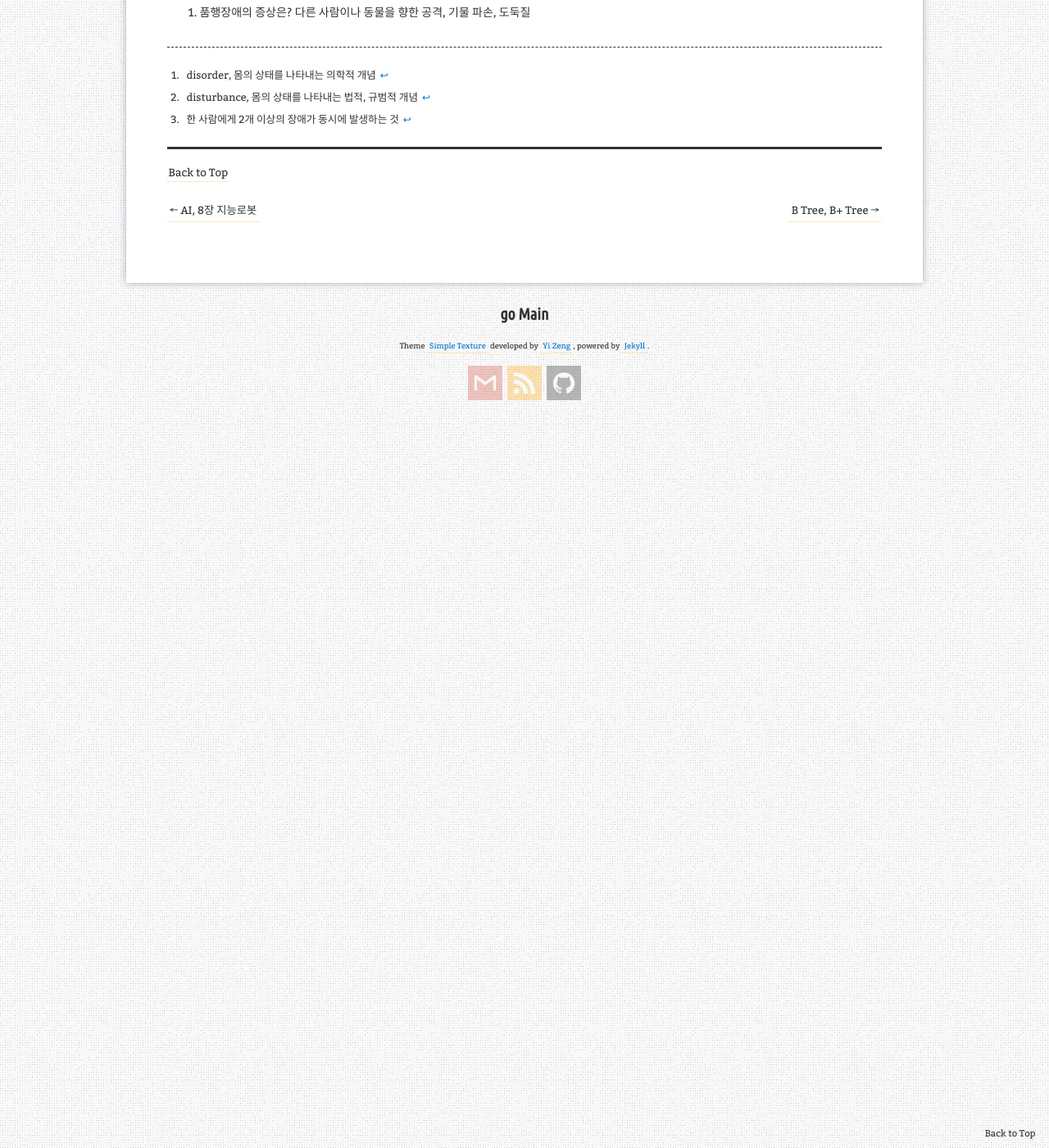
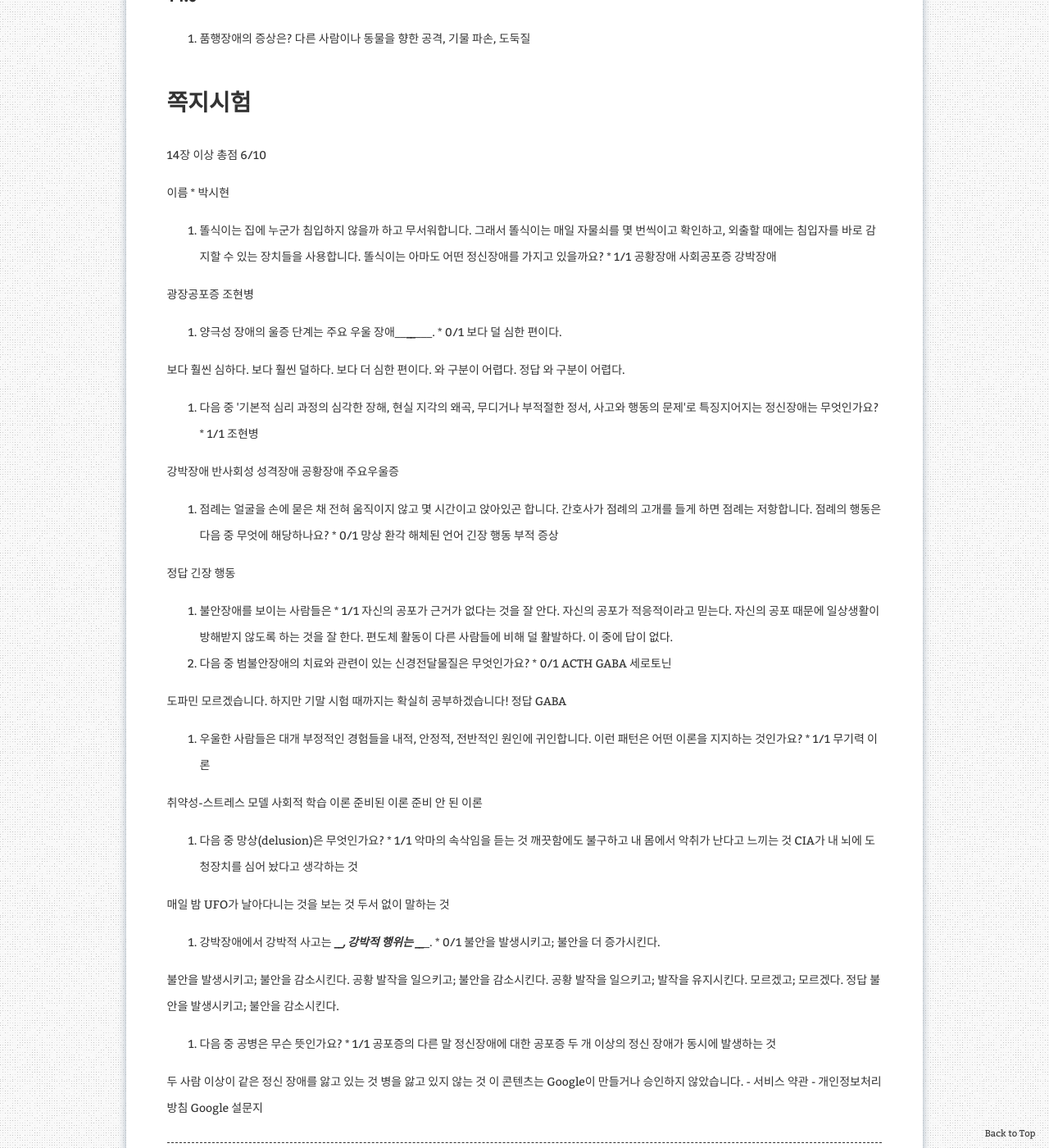
Before and after one commit to aristohyun/aristohyun.github.io, a Jekyll site: the page built from _posts/2021-11-23-psychology_14.md, in a window 1280 px wide and 1400 px high, scrolled down 12082 px. Shown: the whole window at 82% size. Built offline with Jekyll 4.4.1, drawn with Linux system fonts in a browser that asks for light colours; comment, search, counter and statistics services are not loaded.

Commit message:
Update 2021-11-23-psychology_14.md

```diff
--- a/_posts/2021-11-23-psychology_14.md
+++ b/_posts/2021-11-23-psychology_14.md
@@ -373,3 +373,113 @@ dc
 ## 14.8
 
 1. 품행장애의 증상은? 다른 사람이나 동물을 향한 공격, 기물 파손, 도둑질
+
+# 쪽지시험
+
+
+14장 이상
+총점
+6/10
+
+이름 *
+박시현
+
+1. 똘식이는 집에 누군가 침입하지 않을까 하고 무서워합니다. 그래서 똘식이는 매일 자물쇠를 몇 번씩이고 확인하고, 외출할 때에는 침입자를 바로 감지할 수 있는 장치들을 사용합니다. 똘식이는 아마도 어떤 정신장애를 가지고 있을까요? *
+1/1
+공황장애
+사회공포증
+강박장애
+
+광장공포증
+조현병
+
+2. 양극성 장애의 울증 단계는 주요 우울 장애___________. *
+0/1
+보다 덜 심한 편이다.
+
+보다 훨씬 심하다.
+보다 훨씬 덜하다.
+보다 더 심한 편이다.
+와 구분이 어렵다.
+정답
+와 구분이 어렵다.
+
+3. 다음 중 '기본적 심리 과정의 심각한 장해, 현실 지각의 왜곡, 무디거나 부적절한 정서, 사고와 행동의 문제'로 특징지어지는 정신장애는 무엇인가요? *
+1/1
+조현병
+
+강박장애
+반사회성 성격장애
+공황장애
+주요우울증
+
+4. 점례는 얼굴을 손에 묻은 채 전혀 움직이지 않고 몇 시간이고 앉아있곤 합니다. 간호사가 점례의 고개를 들게 하면 점례는 저항합니다. 점례의 행동은 다음 중 무엇에 해당하나요? *
+0/1
+망상
+환각
+해체된 언어
+긴장 행동
+부적 증상
+
+정답
+긴장 행동
+
+5. 불안장애를 보이는 사람들은 *
+1/1
+자신의 공포가 근거가 없다는 것을 잘 안다.
+자신의 공포가 적응적이라고 믿는다.
+자신의 공포 때문에 일상생활이 방해받지 않도록 하는 것을 잘 한다.
+편도체 활동이 다른 사람들에 비해 덜 활발하다.
+이 중에 답이 없다.
+
+
+6. 다음 중 범불안장애의 치료와 관련이 있는 신경전달물질은 무엇인가요? *
+0/1
+ACTH
+GABA
+세로토닌
+
+도파민
+모르겠습니다. 하지만 기말 시험 때까지는 확실히 공부하겠습니다!
+정답
+GABA
+
+7. 우울한 사람들은 대개 부정적인 경험들을 내적, 안정적, 전반적인 원인에 귀인합니다. 이런 패턴은 어떤 이론을 지지하는 것인가요? *
+1/1
+무기력 이론
+
+취약성-스트레스 모델
+사회적 학습 이론
+준비된 이론
+준비 안 된 이론
+
+8. 다음 중 망상(delusion)은 무엇인가요? *
+1/1
+악마의 속삭임을 듣는 것
+깨끗함에도 불구하고 내 몸에서 악취가 난다고 느끼는 것
+CIA가 내 뇌에 도청장치를 심어 놨다고 생각하는 것
+
+매일 밤 UFO가 날아다니는 것을 보는 것
+두서 없이 말하는 것
+
+9. 강박장애에서 강박적 사고는 _____, 강박적 행위는 ______. *
+0/1
+불안을 발생시키고; 불안을 더 증가시킨다.
+
+불안을 발생시키고; 불안을 감소시킨다.
+공황 발작을 일으키고; 불안을 감소시킨다.
+공황 발작을 일으키고; 발작을 유지시킨다.
+모르겠고; 모르겠다.
+정답
+불안을 발생시키고; 불안을 감소시킨다.
+
+10. 다음 중 공병은 무슨 뜻인가요? *
+1/1
+공포증의 다른 말
+정신장애에 대한 공포증
+두 개 이상의 정신 장애가 동시에 발생하는 것
+
+두 사람 이상이 같은 정신 장애를 앓고 있는 것
+병을 앓고 있지 않는 것
+이 콘텐츠는 Google이 만들거나 승인하지 않았습니다. - 서비스 약관 - 개인정보처리방침
+Google 설문지
```
